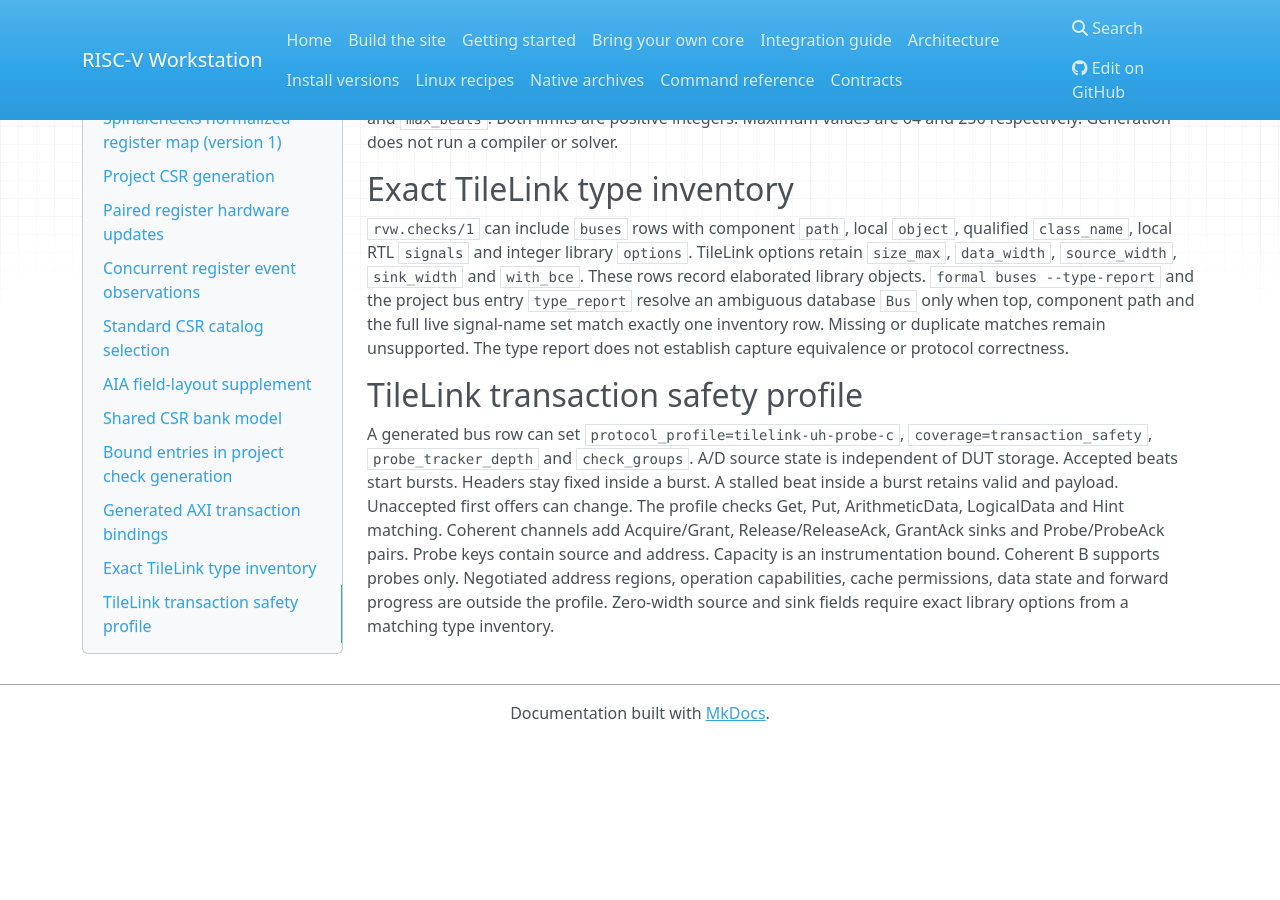
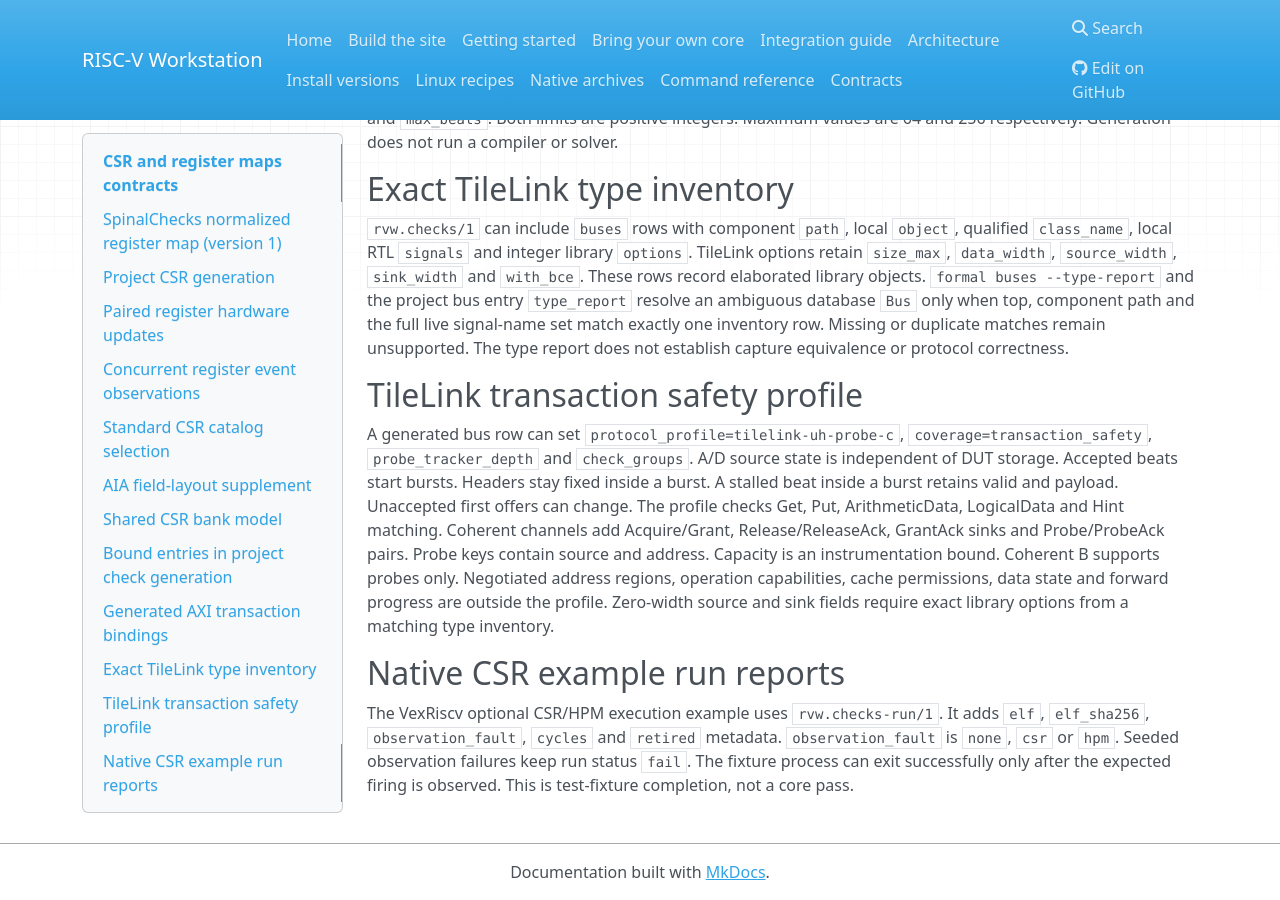
Before and after one commit to riscPrint/risc-v-workstation, an MkDocs documentation site: the page built from docs/contracts/csr.md, in a window 1280 px wide and 900 px high, scrolled down 2467 px. Built offline with MkDocs 1.6.1, drawn with Linux system fonts in a browser that asks for light colours; nearby versions of some CDN libraries; before the commit the page ends 3208 px from its top, so only the background shows below that.

Commit message:
test(checks): execute csr and hpm monitors on native vexriscv
Refs: #85, #98

```diff
--- a/docs/contracts/csr.md
+++ b/docs/contracts/csr.md
@@ -156,3 +156,11 @@ an instrumentation bound. Coherent B supports probes only. Negotiated
 address regions, operation capabilities, cache permissions, data state and
 forward progress are outside the profile. Zero-width source and sink fields
 require exact library options from a matching type inventory.
+
+## Native CSR example run reports
+
+The VexRiscv optional CSR/HPM execution example uses `rvw.checks-run/1`.
+It adds `elf`, `elf_sha256`, `observation_fault`, `cycles` and `retired` metadata.
+`observation_fault` is `none`, `csr` or `hpm`. Seeded observation failures keep
+run status `fail`. The fixture process can exit successfully only after the
+expected firing is observed. This is test-fixture completion, not a core pass.
```
Also changed, not shown: examples/vexriscv/README.md (+25 -0 lines), 5 other files.
